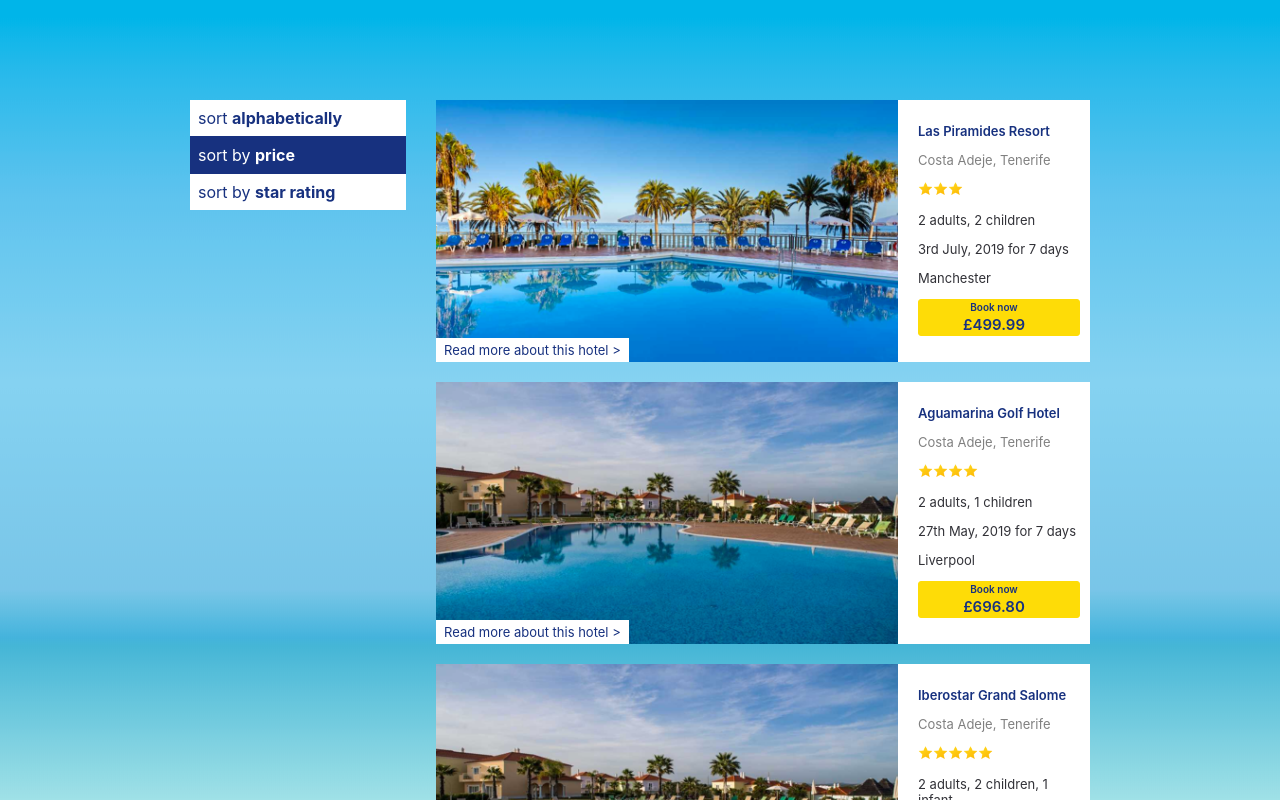
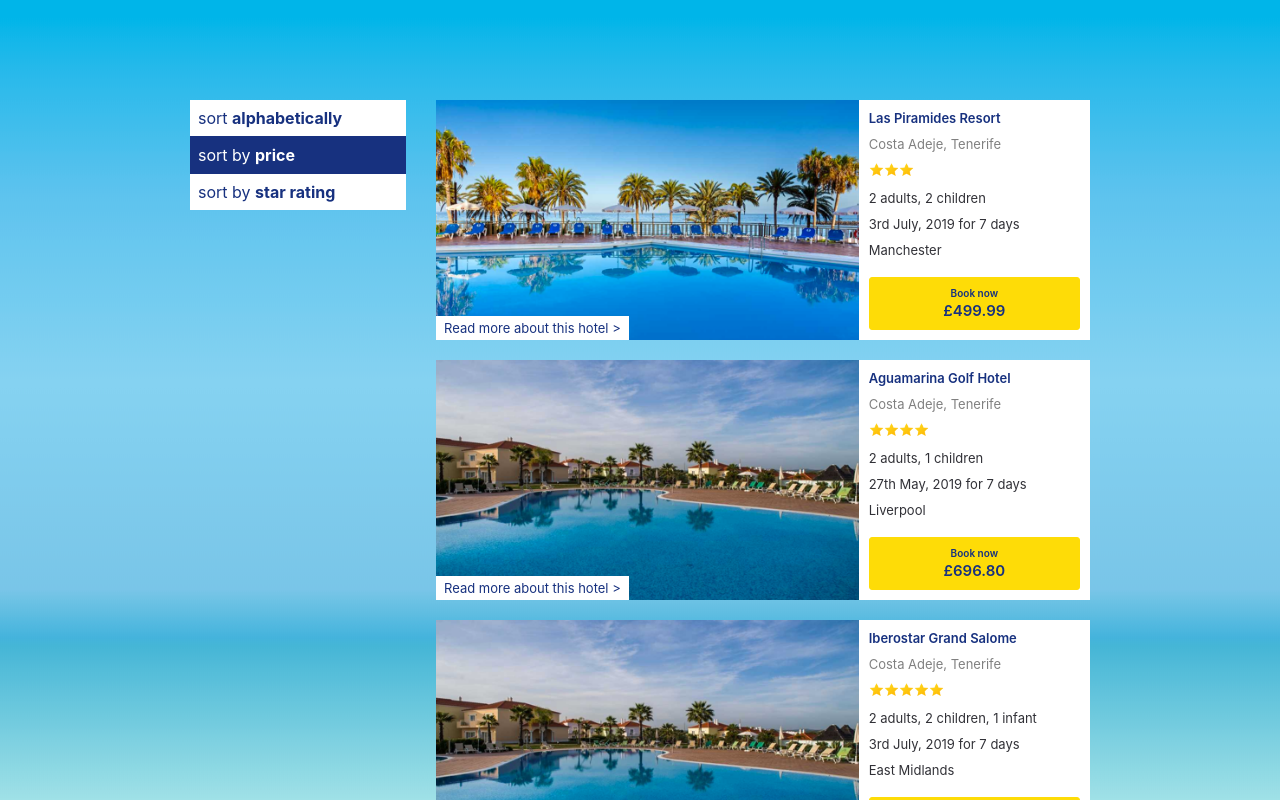
Before and after one commit to IfyN/frontend-test, a Next.js app: page / in a window 1280 px wide. Shown: the top 800 px of the page. Built offline with nearby package versions, Linux system fonts and the light colour scheme.

Commit message:
improve ui styles

```diff
--- a/src/components/infobox.styles.js
+++ b/src/components/infobox.styles.js
@@ -7,10 +7,10 @@ export const Container = styled.article`
 
 export const Wrapper = styled.div`
   display: flex;
-  gap: 10px;
 `;
 
 export const ImageWrapper = styled.div`
+  flex: 2 0 0;
   position: relative;
   color: #17317f;
   img {
@@ -29,6 +29,10 @@ export const ImageWrapper = styled.div`
 `;
 
 export const LocationDetails = styled.div`
+  flex: 1 0 0;
+  display: flex;
+  flex-direction: column;
+  gap: 10px;
   color: #313137;
   font-size: small;
   padding: 10px;
@@ -36,6 +40,10 @@ export const LocationDetails = styled.div`
   :nth-child(1) {
     color: #17317f;
     font-weight: 600;
+  }
+
+  p {
+    margin: 0;
   }
 
   p:nth-child(2) {
@@ -48,6 +56,7 @@ export const ImageBack = styled.div`
 `;
 
 export const Button = styled.button`
+  margin-top: auto;
   display: flex;
   flex-direction: column;
   justify-content: center;
@@ -56,8 +65,7 @@ export const Button = styled.button`
   background-color: #fedc07;
   border: 1px solid #fedc07;
   border-radius: 3px;
-  width: 150px;
-  padding-right: 10px;
+  padding: 0.5rem 2rem;
   align-items: center;
   color: #17317f;
 
--- a/src/pages/index.js
+++ b/src/pages/index.js
@@ -34,7 +34,7 @@ export default function Index() {
         <Container>
           <ButtonContainer>
             <SortButton
-              active={sorting === "alphabetically"}
+              className={sorting === "alphabetically" ? "active" : ""}
               onClick={() => {
                 setSorting("alphabetically");
               }}
@@ -42,7 +42,7 @@ export default function Index() {
               sort <b>alphabetically</b>
             </SortButton>
             <SortButton
-              active={sorting === "price"}
+              className={sorting === "price" ? "active" : ""}
               onClick={() => {
                 setSorting("price");
               }}
@@ -50,7 +50,7 @@ export default function Index() {
               sort by <b>price</b>
             </SortButton>
             <SortButton
-              active={sorting === "rating"}
+              className={sorting === "rating" ? "active" : ""}
               onClick={() => {
                 setSorting("rating");
               }}
--- a/src/pages/index.styles.js
+++ b/src/pages/index.styles.js
@@ -25,17 +25,14 @@ export const Background = styled.div`
 `;
 
 export const Container = styled.div`
+  padding: 2rem 1rem;
+  margin: 0 auto;
+  max-width: 900px;
+
   @media (min-width: 900px) {
     display: flex;
     gap: 30px;
-  }
-
-  max-width: 900px;
-  margin: 0 auto;
-  padding: 100px 0;
-
-  @media (min-width: 400px) {
-    padding: 10zz0px 50px;
+    padding: 100px 0;
   }
 `;
 
@@ -55,8 +52,13 @@ export const ButtonContainer = styled.div`
 `;
 
 export const SortButton = styled.button`
-  background-color: ${(props) => (props.active ? "#17317f" : "#fff")};
-  color: ${(props) => (props.active ? "#fff" : "#17317f")};
+  background-color: #fff;
+  color: #17317f;
   width: 200px;
   padding: 8px;
+
+  &.active {
+    color: #fff;
+    background-color: #17317f;
+  }
 `;
```
